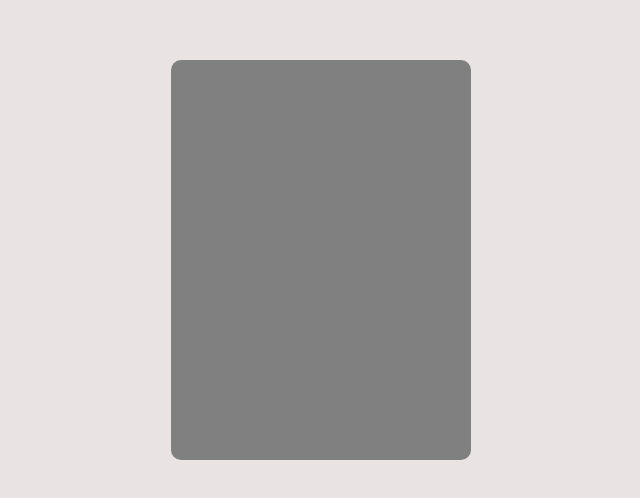
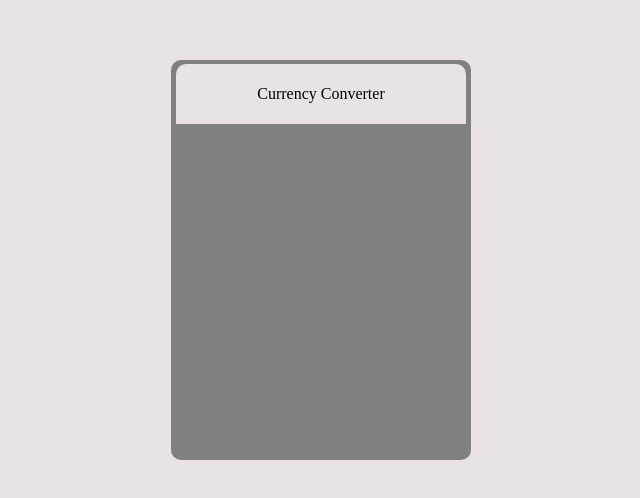
Before and after one commit to shmabbott/Portfolio, a plain HTML site: page basicCurrencyConversion/index.html in a window 1280 px wide. Shown: the part 148-646 px from the top of the page, without its empty margins (319-959 px from the left). Drawn offline with Linux system fonts and the light colour scheme.

Commit message:
modified currency display with more visual details.

```diff
--- a/basicCurrencyConversion/index.html
+++ b/basicCurrencyConversion/index.html
@@ -9,8 +9,10 @@
 </head>
 <body>
     <div class="container">
-        <div class="outter-box">
-
+        <div class="outter-content-box">
+            <div class="title-background">
+                <span class="title">Currency Converter</span>
+            </div>
         </div>
     </div>
 </body>
--- a/basicCurrencyConversion/style.css
+++ b/basicCurrencyConversion/style.css
@@ -9,10 +9,21 @@ body {
     align-items: center;
 }
 
-.outter-box {
+.outter-content-box {
     border: 3px dark rgb(67, 61, 61);
     border-radius: 10px;
     background-color: gray;
     height: 400px;
     width: 300px;
 }
+
+.title-background {
+    border-radius: 10px 10px 0px 0px;
+    background-color:rgb(234, 227, 227);
+    margin: 4px 0px 0px 5px;
+    height: 60px;
+    line-height: 60px;
+    width: 290px;
+    z-index: 50;
+    text-align: center;
+}
```
